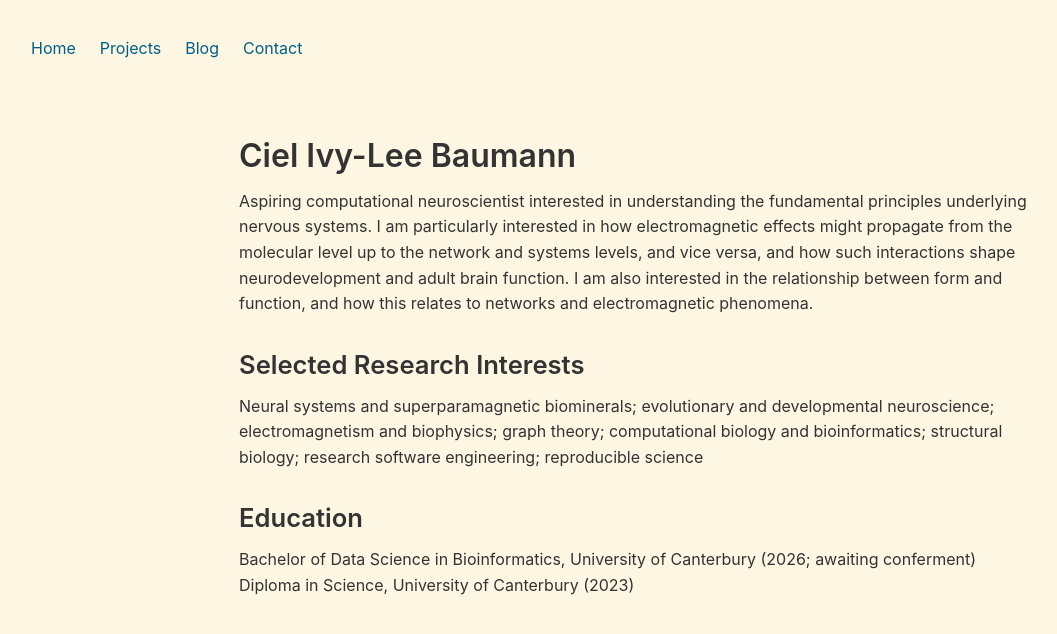
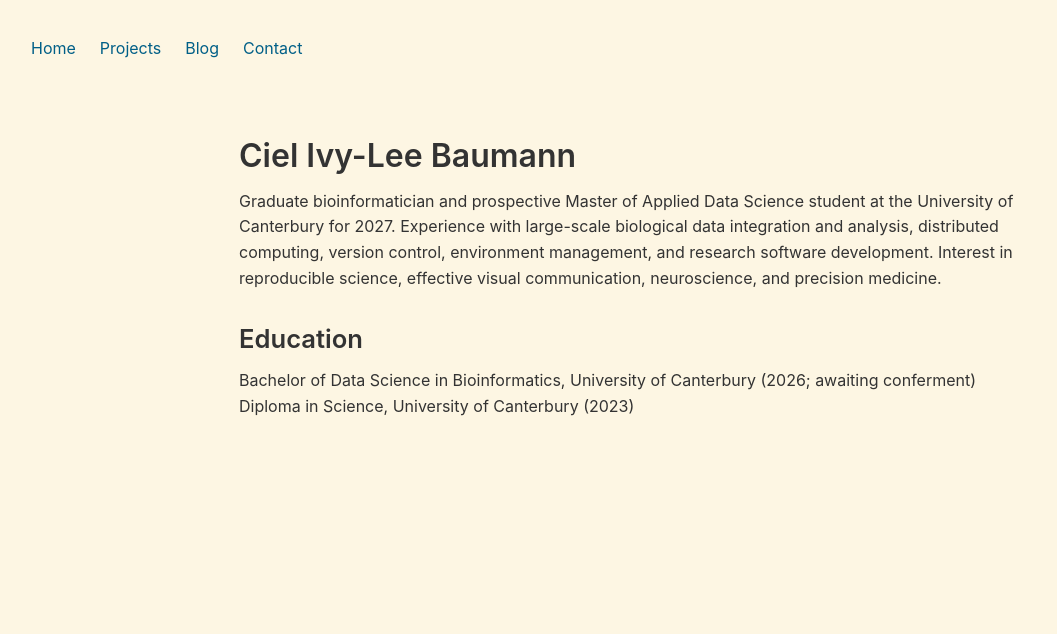
Before and after one commit to CielResearch/CielResearch.github.io, a Jekyll site: the page built from index.md, in a window 1280 px wide. Shown: the top 634 px of the page, without its empty margins (1-1058 px from the left). Built offline with Jekyll 4.4.1, drawn with Linux system fonts in a browser that asks for light colours.

Commit message:
Update description

```diff
--- a/index.md
+++ b/index.md
@@ -5,18 +5,8 @@ title: CielResearch
 
 # Ciel Ivy-Lee Baumann
 
-Aspiring computational neuroscientist interested in understanding the fundamental principles
-underlying nervous systems. I am particularly interested in how electromagnetic effects might
-propagate from the molecular level up to the network and systems levels, and vice versa, and how
-such interactions shape neurodevelopment and adult brain function. I am also interested in the
-relationship between form and function, and how this relates to networks and electromagnetic
-phenomena.
-
-## Selected Research Interests
-Neural systems and superparamagnetic biominerals; evolutionary and developmental neuroscience;
-electromagnetism and biophysics; graph theory; computational biology and bioinformatics; structural
-biology; research software engineering; reproducible science
+Graduate bioinformatician and prospective Master of Applied Data Science student at the University of Canterbury for 2027. Experience with large-scale biological data integration and analysis, distributed computing, version control, environment management, and research software development. Interest in reproducible science, effective visual communication, neuroscience, and precision medicine.
 
 ## Education
-Bachelor of Data Science in Bioinformatics, University of Canterbury (2026; awaiting conferment)
+Bachelor of Data Science in Bioinformatics, University of Canterbury (2026; awaiting conferment) \
 Diploma in Science, University of Canterbury (2023)
```
